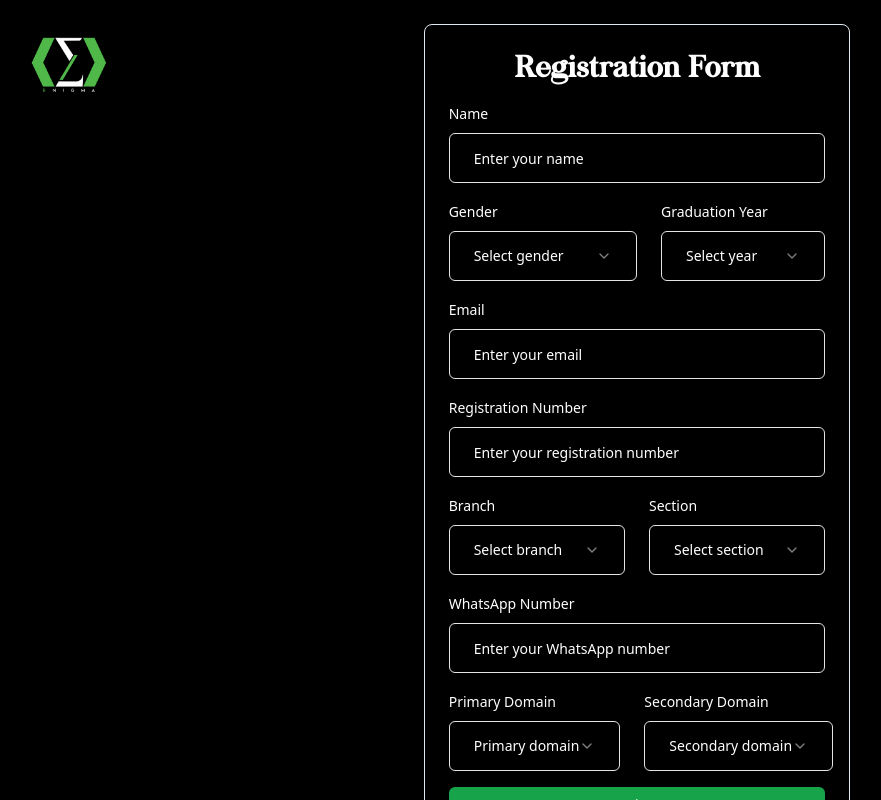
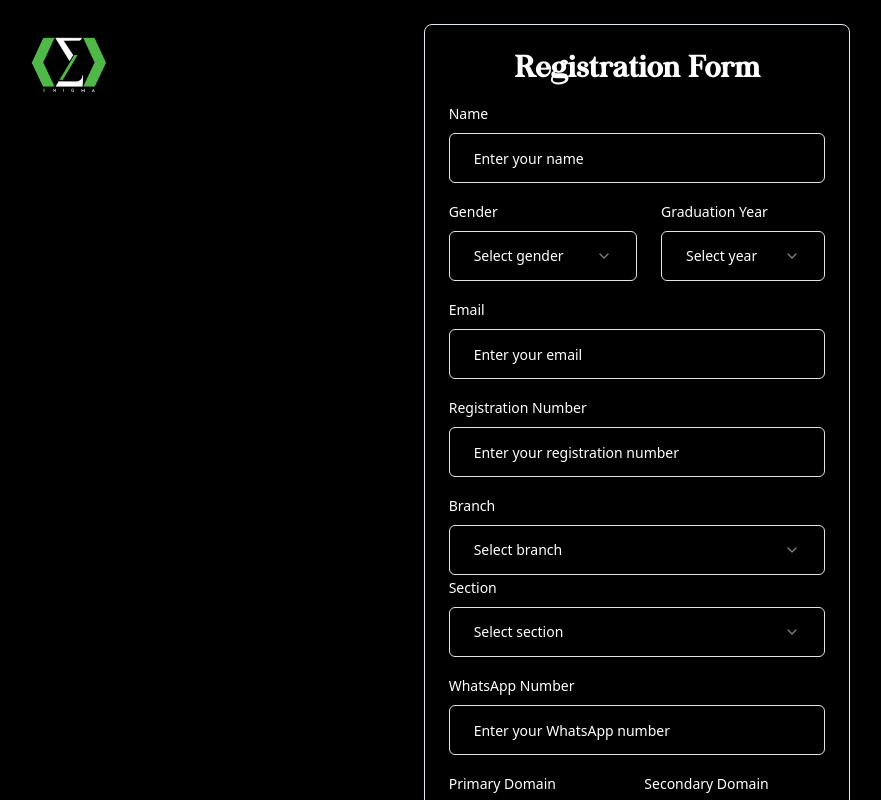
Before and after one commit to dharmendra-007/Intro_to_programming, a Next.js app: page /register in a window 1280 px wide. Shown: the top 800 px of the page, without its empty margins (3-884 px from the left). Built offline with nearby package versions, Linux system fonts and the light colour scheme.

Commit message:
fix : fix ui in form

```diff
--- a/src/app/register/page.tsx
+++ b/src/app/register/page.tsx
@@ -238,12 +238,12 @@ export default function RegistrationForm() {
             />
 
             {/* Branch and Section Fields */}
-            <div className="flex flex-row gap-6">
+            <div className="">
               <FormField
                 control={form.control}
                 name="branch"
                 render={({ field }) => (
-                  <FormItem className="w-1/2">
+                  <FormItem className="">
                     <FormLabel>Branch</FormLabel>
                     <FormControl>
                       <Select onValueChange={field.onChange} value={field.value}>
@@ -273,7 +273,7 @@ export default function RegistrationForm() {
                 control={form.control}
                 name="section"
                 render={({ field }) => (
-                  <FormItem className="w-1/2">
+                  <FormItem className="">
                     <FormLabel>Section</FormLabel>
                     <FormControl>
                       <Select onValueChange={field.onChange} value={field.value}>
```
